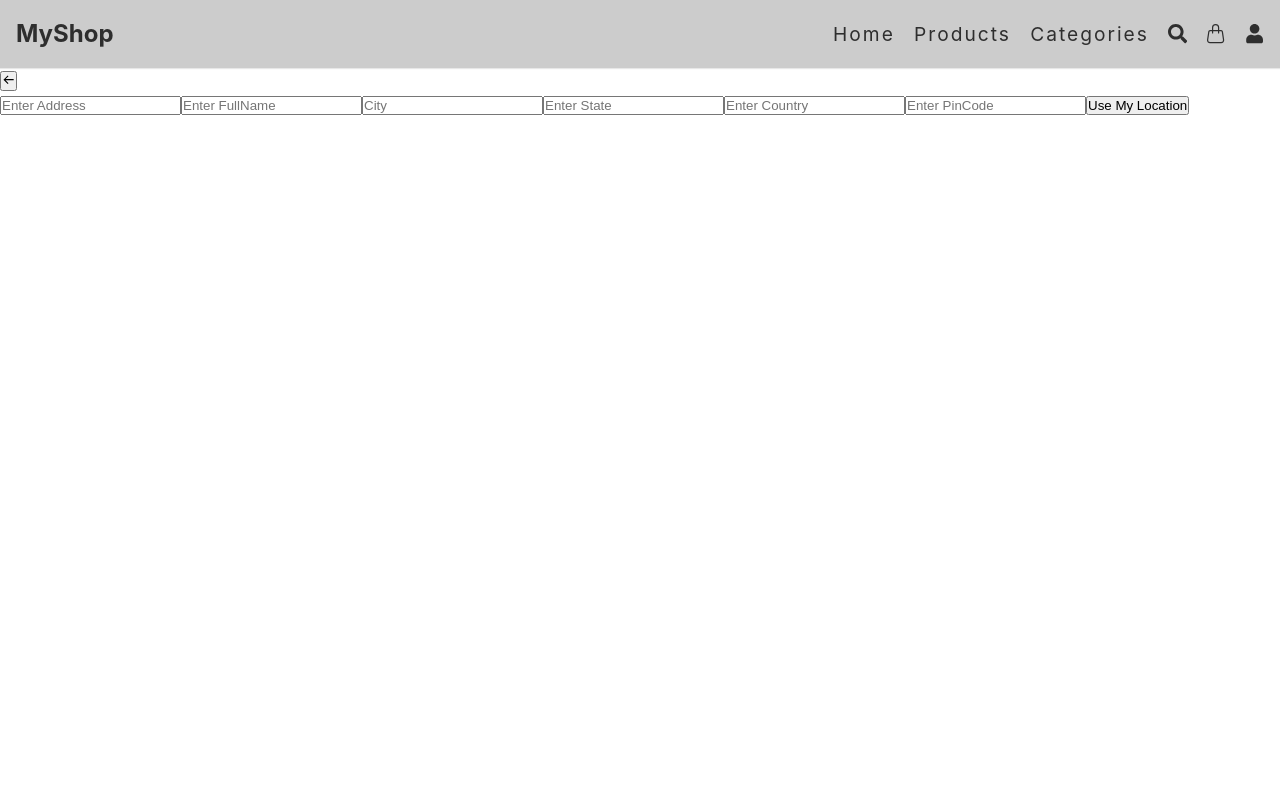
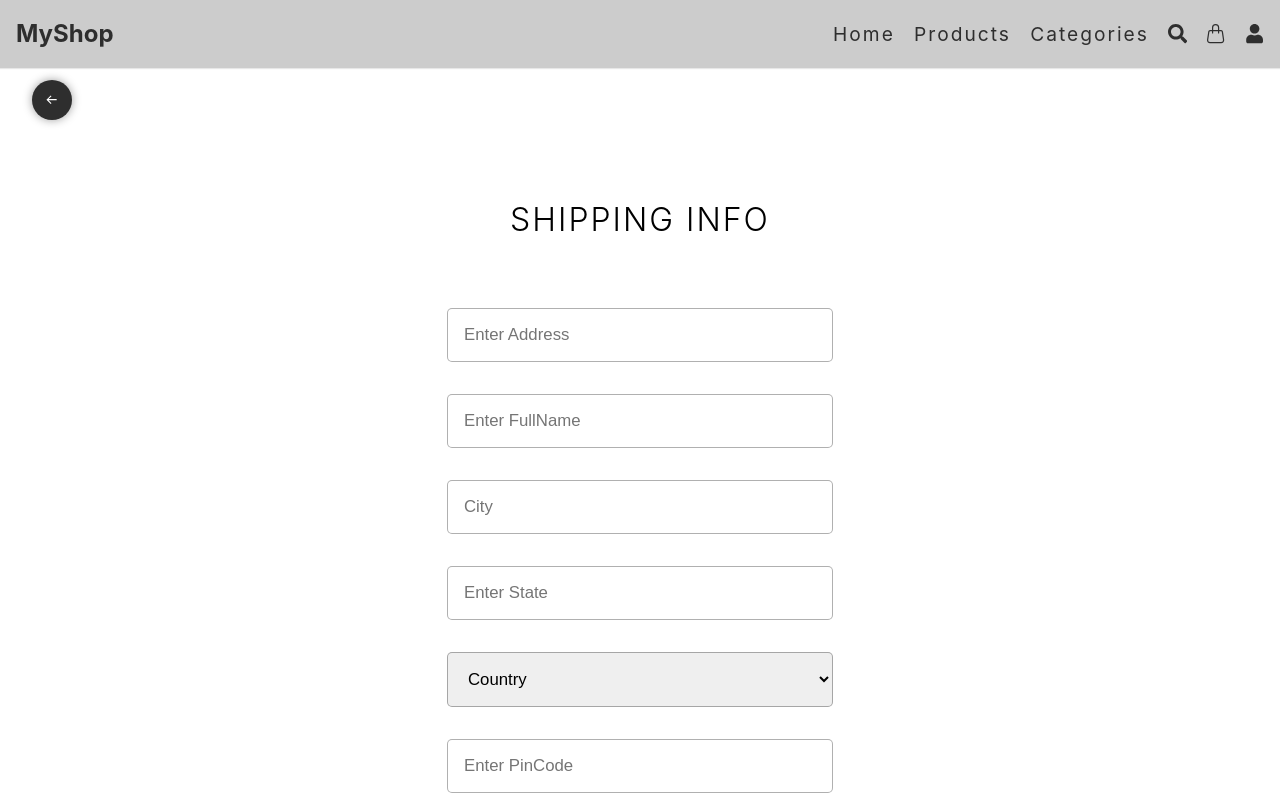
Before and after one commit to tejaskamble99/mern-ecommerce-store, a Next.js app in the folder frontend/: page /shipping in a window 1280 px wide. Shown: the top 800 px of the page. Built offline with nearby package versions, Linux system fonts and the light colour scheme.

Commit message:
Shipping page created and desinged

```diff
--- a/frontend/src/app/(root)/shipping/page.tsx
+++ b/frontend/src/app/(root)/shipping/page.tsx
@@ -1,8 +1,10 @@
 "use client";
-import { ChangeEvent, useState } from "react";
+import { useRouter } from "next/navigation";
+import { ChangeEvent, useState} from "react";
 import { BiArrowBack } from "react-icons/bi";
 
 const Shipping = () => {
+  const navigate = useRouter();
   const [shippingInfo, setshippingInfo] = useState({
     address: "",
     fullName: "",
@@ -12,21 +14,21 @@ const Shipping = () => {
     pinCode: "",
   });
 
-  const changeHandeler = (e: ChangeEvent<HTMLInputElement>) => {
-    setshippingInfo((prev)=> ({
-...prev,
-[e.target.name]:e.target.value,
+  const changeHandeler = (e: ChangeEvent<HTMLInputElement> | ChangeEvent<HTMLSelectElement>) => {
+    setshippingInfo((prev) => ({
+      ...prev,
+      [e.target.name]: e.target.value,
     }));
   };
 
-
-
   return (
     <div className="shipping">
-      <button>
+      <button className="back-btn" onClick={() => navigate.back()}>
         <BiArrowBack />
       </button>
+
       <form>
+         <h1>Shipping Info</h1>
         <input
           required
           type="text"
@@ -35,7 +37,7 @@ const Shipping = () => {
           value={shippingInfo.address}
           onChange={changeHandeler}
         />
-         <input
+        <input
           required
           type="text"
           placeholder="Enter FullName"
@@ -59,14 +61,17 @@ const Shipping = () => {
           value={shippingInfo.state}
           onChange={changeHandeler}
         />
-        <input
+        <select
+          name="country"
           required
-          type="text"
-          placeholder="Enter Country"
-          name="country"
           value={shippingInfo.country}
           onChange={changeHandeler}
-        />
+        >
+          <option value="">Country</option>
+          <option value="India">India</option>
+          <option value="USA">USA</option>
+          <option value="UAE">UAE</option>
+        </select>
         <input
           required
           type="number"
@@ -75,9 +80,15 @@ const Shipping = () => {
           value={shippingInfo.pinCode}
           onChange={changeHandeler}
         />
-        <button type="button" onClick={()=>{console.log(shippingInfo)}}>
-  Use My Location
-</button>
+        <button
+          type="button"
+          onClick={() => {
+            console.log(shippingInfo);
+          }}
+        >
+          Use My Location
+        </button>
+        <button type="submit">Pay Now</button>
       </form>
     </div>
   );
--- /dev/null
+++ b/frontend/src/styles/_shipping.scss
@@ -0,0 +1,57 @@
+.shipping {
+    @include flex;
+    padding: 4rem 4rem;
+
+    .back-btn {
+        @include square(2.5rem);
+        background-color: $color2;
+        color: $color1;
+        @include flex;
+        position: fixed;
+        top: 5rem;
+        left: 2rem;
+        border-radius: 100%;
+        border-radius: 100%;
+        border: none;
+        outline: none;
+        cursor: pointer;
+        @include baseShadow;
+
+        svg {
+            transition: all 0.3s;
+        }
+
+        &:hover svg {
+            translate: -0.25rem;
+        }
+
+    }
+
+    >form {
+        max-width: 450px;
+        width: 100%;
+        @include flex(column, center, stretch, 2rem);
+        padding: 2rem;
+
+        >h1 {
+            @include heading(2px);
+            margin: 2rem;
+            text-align: center;
+        }
+
+        >input,
+        >select {
+           border: 1px solid rgba(31, 31, 31, 0.351);
+           padding: 1rem;
+           outline: none;
+           font-size:1.05rem;
+           border-radius: 5px;
+        }
+        >button{
+            @include btn(1rem, black , white);
+            border-radius: 5px;
+            font-size: 1.05rem;
+
+        }
+    }
+}
--- a/frontend/src/styles/admin-styles/_mixin.scss
+++ b/frontend/src/styles/admin-styles/_mixin.scss
@@ -46,3 +46,12 @@
 @mixin baseShadow() {
   box-shadow: 0 0 10px rgba(0, 0, 0, 0.384);
 }
+
+@mixin btn($p: 0.5rem 1rem , $bg,$color){
+  cursor:pointer;
+  border:none;
+  outline:none;
+  padding:$p;
+  background-color: $bg;
+  color: $color;
+}
--- a/frontend/src/styles/app.scss
+++ b/frontend/src/styles/app.scss
@@ -38,6 +38,7 @@ body {
 @import "admin-styles/mixin";
 @import "home";
 @import "cart";
+@import "shipping";
 @import "admin-styles/dashboard";
 @import "admin-styles/products";
 @import "admin-styles/chart";
```
